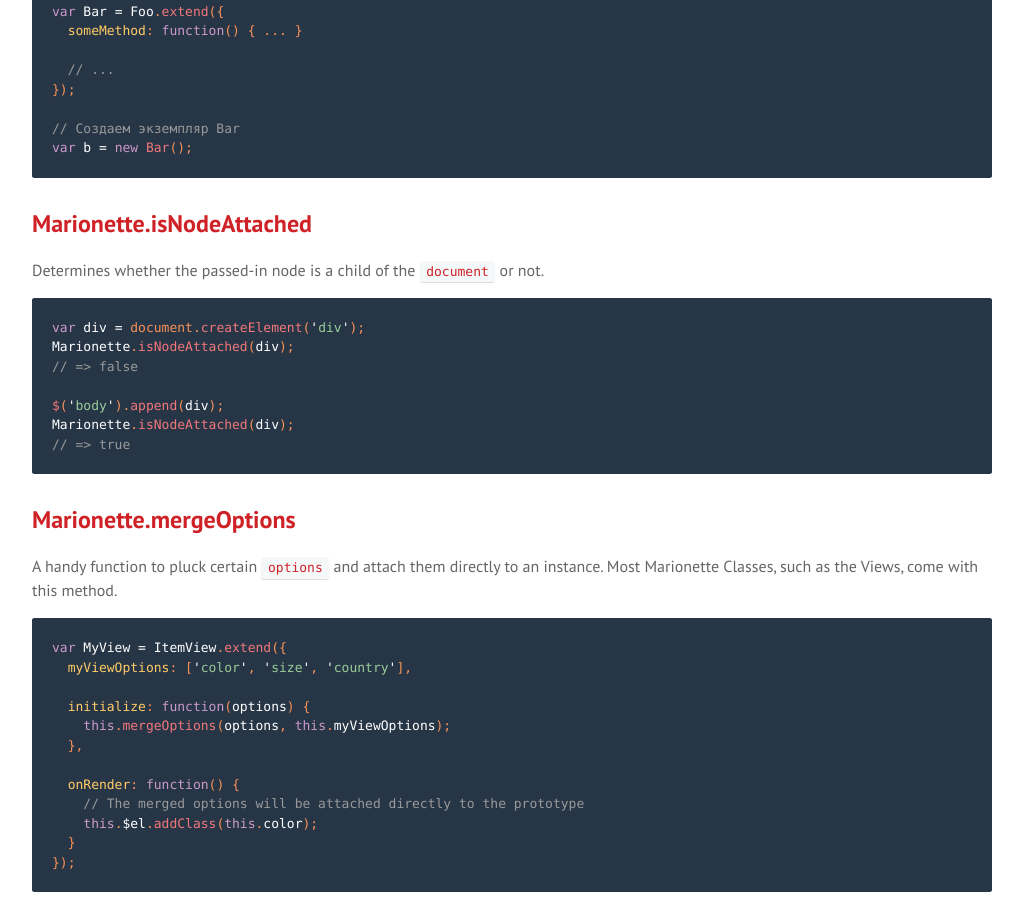
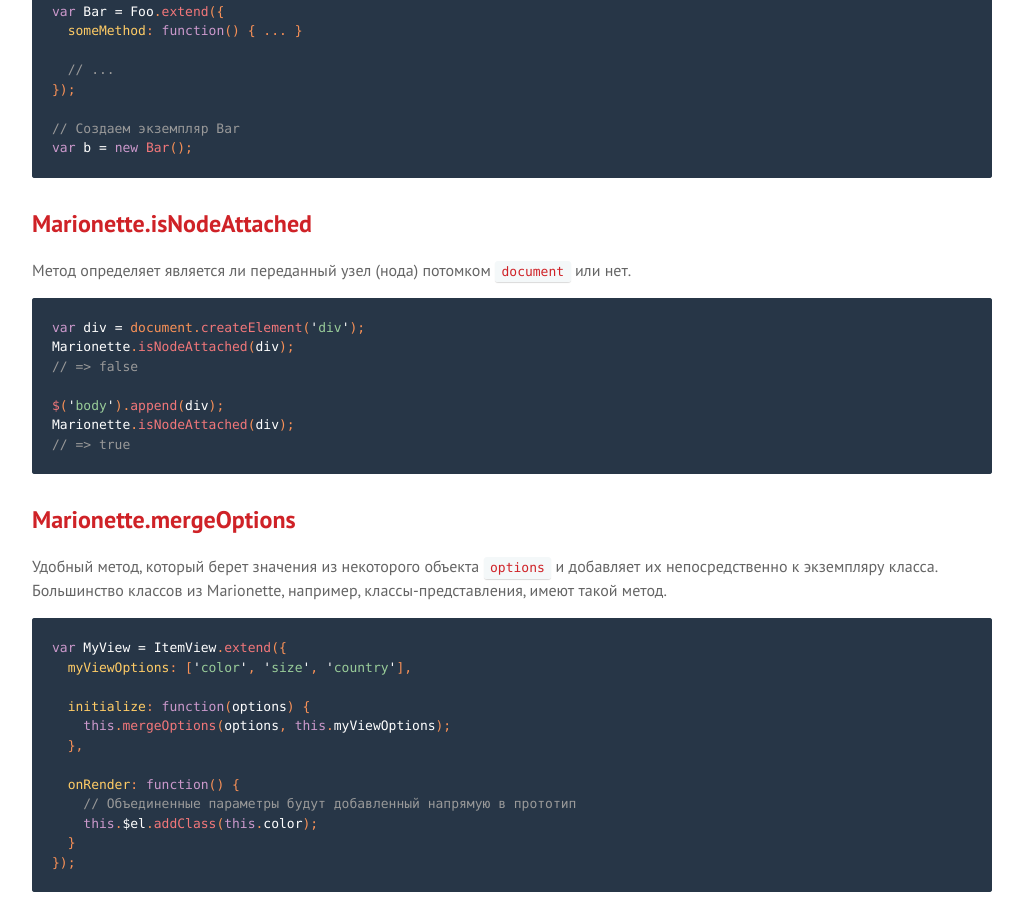
Before and after one commit to sadcitizen/marionettejs.ru, a Jekyll site: the page built from _posts/2014-04-10-functions.md, in a window 1280 px wide and 900 px high, scrolled down 1344 px. Shown: the whole window, without its empty margins (128-1151 px from the left). Built offline with Jekyll 4.4.1, drawn with Linux system fonts in a browser that asks for light colours; some web fonts are replaced; Markdown is read by kramdown in place of the engine named in the settings; some of the changed lines change nothing that is shown.

Commit message:
update ru/Functions

````diff
--- a/_includes/translation/ru/marionette.functions.md
+++ b/_includes/translation/ru/marionette.functions.md
@@ -21,7 +21,7 @@
 * [Marionette.normalizeUIValues](#marionettenormalizeuivalues)
 * [Marionette.actAsCollection](#marionetteactascollection)
 
-## Marionette.extend
+## <a name="marionetteextend"></a> Marionette.extend
 
 Функция `extend` из Backbone является весьма полезной и используется в разных местах в Marionette. Для того, чтобы
 сделать использование этой функции более консистентным (последовательным) для нее был создани алиас `Marionette.extend`.
@@ -46,9 +46,9 @@
 var b = new Bar();
 ```
 
-## Marionette.isNodeAttached
+## <a name="marionetteisnodeattached"></a> Marionette.isNodeAttached
 
-Determines whether the passed-in node is a child of the `document` or not.
+Метод определяет является ли переданный узел (нода) потомком `document` или нет.
 
 ```js
 var div = document.createElement('div');
@@ -60,10 +60,10 @@
 // => true
 ```
 
-## Marionette.mergeOptions
+## <a name="marionettemergeoptions"></a> Marionette.mergeOptions
 
-A handy function to pluck certain `options` and attach them directly to an instance.
-Most Marionette Classes, such as the Views, come with this method.
+Удобный метод, который берет значения из некоторого объекта `options` и добавляет их непосредственно к экземпляру класса.
+Большинство классов из Marionette, например, классы-представления, имеют такой метод.
 
 ```js
 var MyView = ItemView.extend({
@@ -74,13 +74,13 @@
   },
 
   onRender: function() {
-    // The merged options will be attached directly to the prototype
+    // Объединенные параметры будут добавленный напрямую в прототип
     this.$el.addClass(this.color);
   }
 });
 ```
 
-## Marionette.getOption
+## <a name="marionettegetoption"></a> Marionette.getOption
 
 Метод позволяет получить значение параметра объекта. Этот параметр может принадлежать как самому объекту непосредственно,
 так и быть вложенным в свойстве `options` объекта. Если запрашиваемый параметр существует и в объекте и в `options`, то
@@ -132,7 +132,7 @@
 В этом примере, оба раза будет получена строка "bar", так как во втором случае значение переменной `f` будет неопределено,
 то есть `undefined`.
 
-## Marionette.proxyGetOption
+## <a name="marionetteproxygetoption"></a> Marionette.proxyGetOption
 
 Этот метод замещает `Marionette.getOption` таким образом, что `Marionette.getOption` может быть легко добавлен к объекту.
 
@@ -149,7 +149,7 @@
 });
 ```
 
-## Marionette.triggerMethod
+## <a name="marionettetriggermethod"></a> Marionette.triggerMethod
 
 Инициирует событие и запускает соотвествующий метод целевого объекта.
 
@@ -166,7 +166,7 @@
 Эти объекты не будут иметь метода `trigger` и не будет никакой попытки вызова `.trigger()`. При этом все методы `on{Name}`
 будут вызываться по-прежнему.
 
-## Marionette.triggerMethodOn
+## <a name=""></a> Marionette.triggerMethodOn
 
 Вызывает метод `triggerMethod` с указаным контекстом.
 
@@ -179,7 +179,7 @@
 // вызоввет метод "foo" в контексте ctx
 ```
 
-## Marionette.bindEntityEvents
+## <a name="marionettebindentityevents"></a> Marionette.bindEntityEvents
 
 Этот метод используется для привязки сущностей backbone (например, collection или model) к методам целевого объекта.
 
@@ -210,7 +210,7 @@
 обработчиков следует отделять пробелами. Также, вместо имени обработчика можно
 использовать функцию.
 
-## Marionette.unbindEntityEvents
+## <a name="marionetteunbindentityevents"></a> Marionette.unbindEntityEvents
 
 Метод используется для отвязки обработчиков событий от сущностей backbone
 (например, collection или model). Этот метод протиположен методу `bindEntityEvents`,
@@ -241,7 +241,7 @@
 });
 ```
 
-## Marionette.proxyBindEntityEvents
+## <a name="marionetteproxybindentityevents"></a> Marionette.proxyBindEntityEvents
 
 Этот метод замещает `Marionette.bindEntityEvents` таким образом, что `Marionette.bindEntityEvents` может быть легко добавлен к объекту.
 
@@ -258,7 +258,7 @@
 });
 ```
 
-## Marionette.proxyUnbindEntityEvents
+## <a name="marionetteproxyunbindentityevents"></a> Marionette.proxyUnbindEntityEvents
 
 Этот метод замещает `Marionette.unbindEntityEvents` таким образом, что `Marionette.unbindEntityEvents` может быть легко добавлен к объекту.
 
@@ -283,7 +283,7 @@
 });
 ```
 
-## Marionette.normalizeMethods
+## <a name="marionettenormalizemethods"></a> Marionette.normalizeMethods
 
 Получает хэш, состоящий из имен событий и функций и/или имен функций, и возвращает тот же хэш, в котором имена функций
 заменены ссылками на сами функции.
@@ -307,7 +307,7 @@
 });
 ```
 
-## Marionette.normalizeUIKeys
+## <a name="marionettenormalizeuikeys"></a> Marionette.normalizeUIKeys
 
 Этот метод позволяет использовать синтаксис `@ui.` внутри указанного ключа для хэшей триггеров и событий.
 Метод меняет местами ссылку `@ui.` и соответствующий селектор.
@@ -325,7 +325,7 @@
 var newHash = Marionette.normalizeUIKeys(hash, ui);
 ```
 
-## Marionette.normalizeUIValues
+## <a name="marionettenormalizeuivalues"></a> Marionette.normalizeUIValues
 
 Этот метод позволяет использовать синтаксис `@ui.` внутри указанного значения хэша (например, в хэшах региона).
 Метод меняет местами ссылку `@ui.` и соответствующий селектор.
@@ -343,7 +343,7 @@
 var newHash = Marionette.normalizeUIValues(hash, ui);
 ```
 
-## Marionette.actAsCollection
+## <a name="marionetteactascollection"></a> Marionette.actAsCollection
 
 Это утилита предназначена для добавления поведения коллекций из Underscore к объекту.
 
--- a/_posts/2014-04-10-functions.md
+++ b/_posts/2014-04-10-functions.md
@@ -2,7 +2,7 @@
 layout: page
 title: Marionette.Functions
 translated: true
-proofread: false
+proofread: true
 ---
 
 {% include translation/ru/marionette.functions.md %}
````
